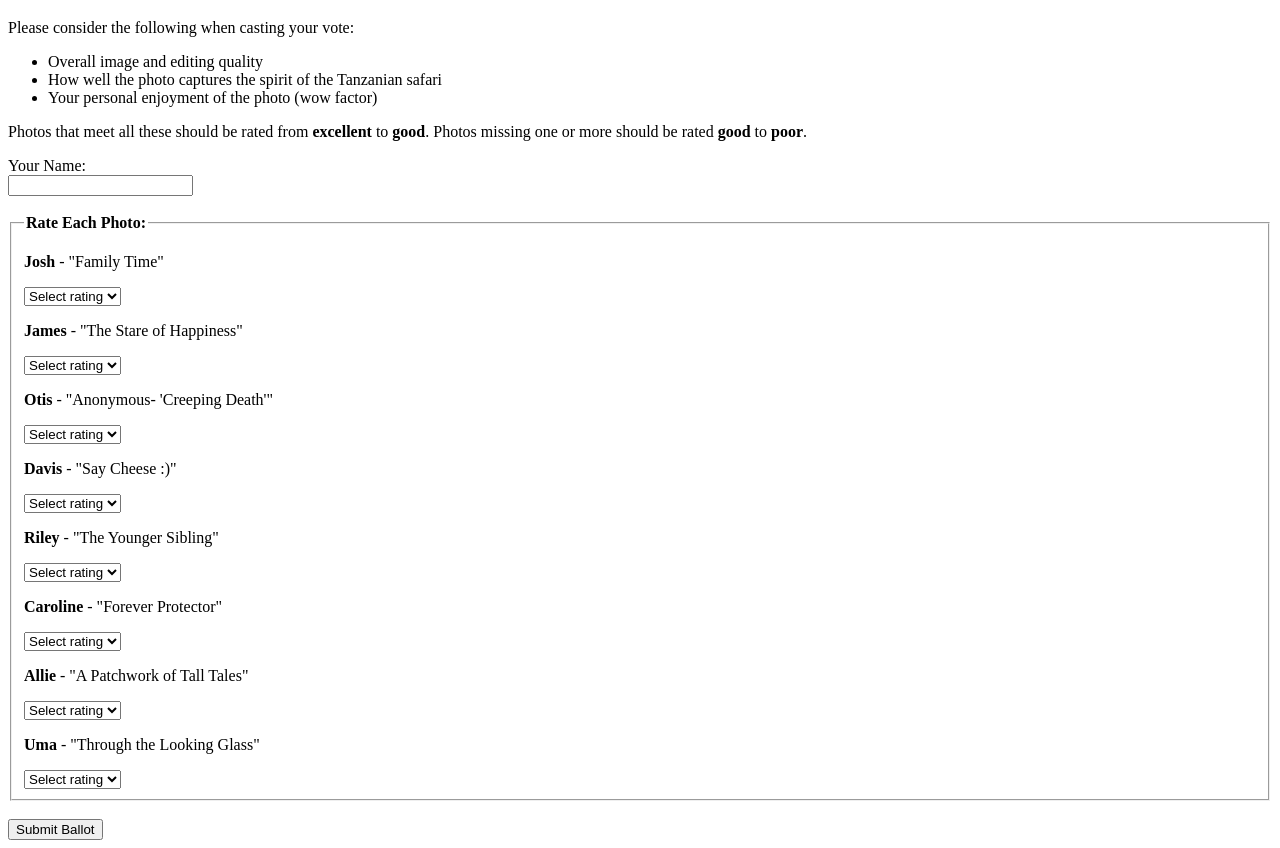
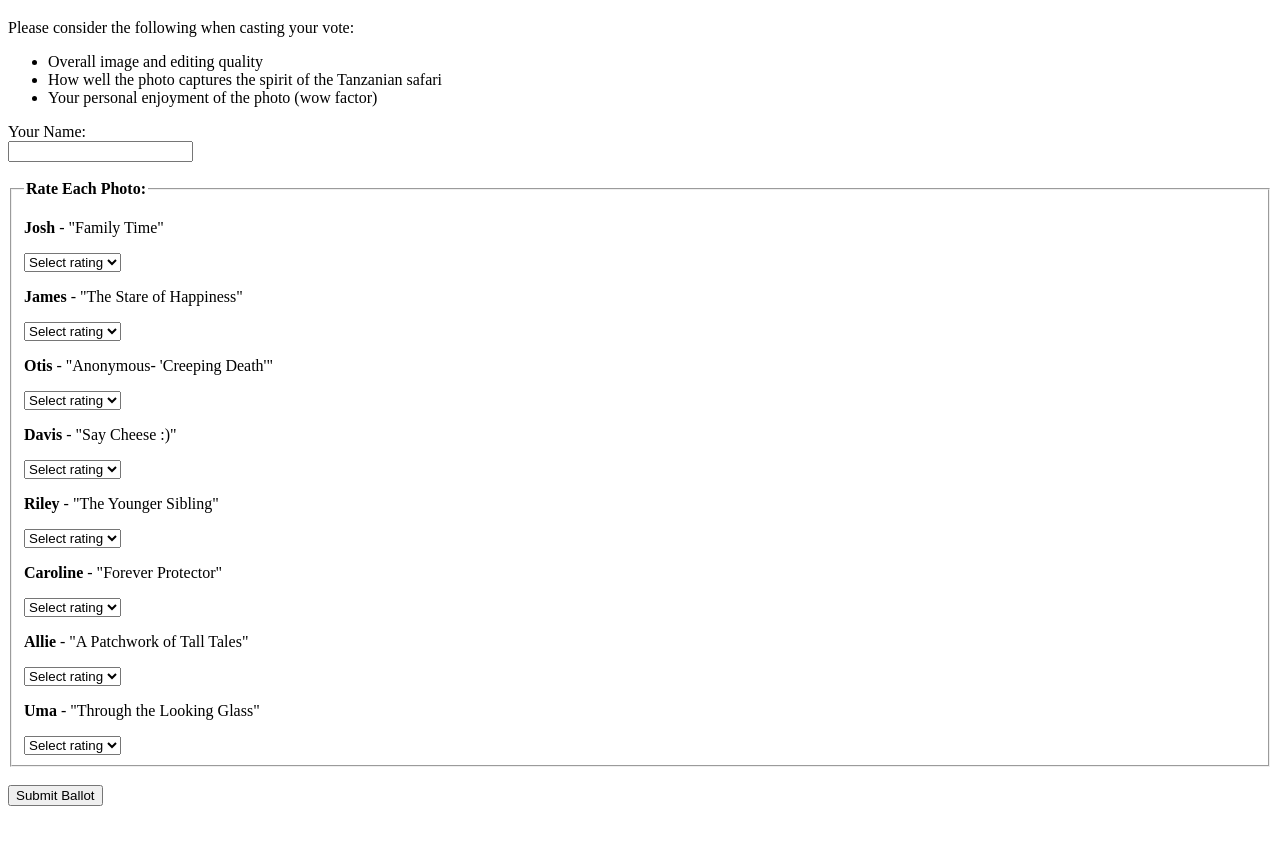
Before and after one commit to TheFish18/tanzania-photo-comp, a plain HTML site: page index.html in a window 1280 px wide. Shown: the part 61-909 px from the top of the page. After the commit the page ends 875 px from the top, so only its background shows below. Drawn offline with Linux system fonts and the light colour scheme.

Commit message:
feat: rm voting guidelines

```diff
--- a/index.html
+++ b/index.html
@@ -13,8 +13,6 @@
       <li>How well the photo captures the spirit of the Tanzanian safari</li>
       <li>Your personal enjoyment of the photo (wow factor)</li>
     </ul>
-    Photos that meet all these should be rated from <strong>excellent</strong> to <strong>good</strong>.
-    Photos missing one or more should be rated <strong>good</strong> to <strong>poor</strong>.
   </p>
 
   <form action="https://formsubmit.co/joshfisher81@gmail.com" method="POST">
```
